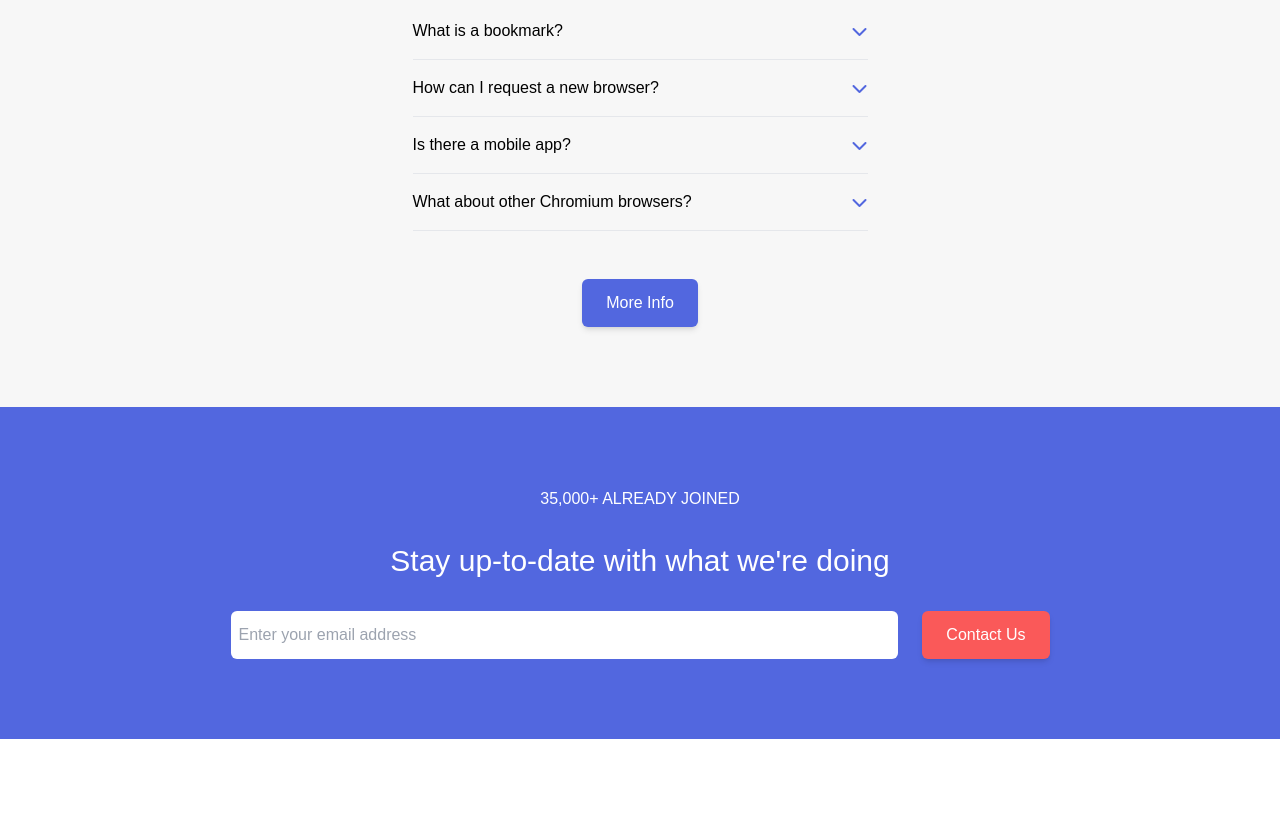
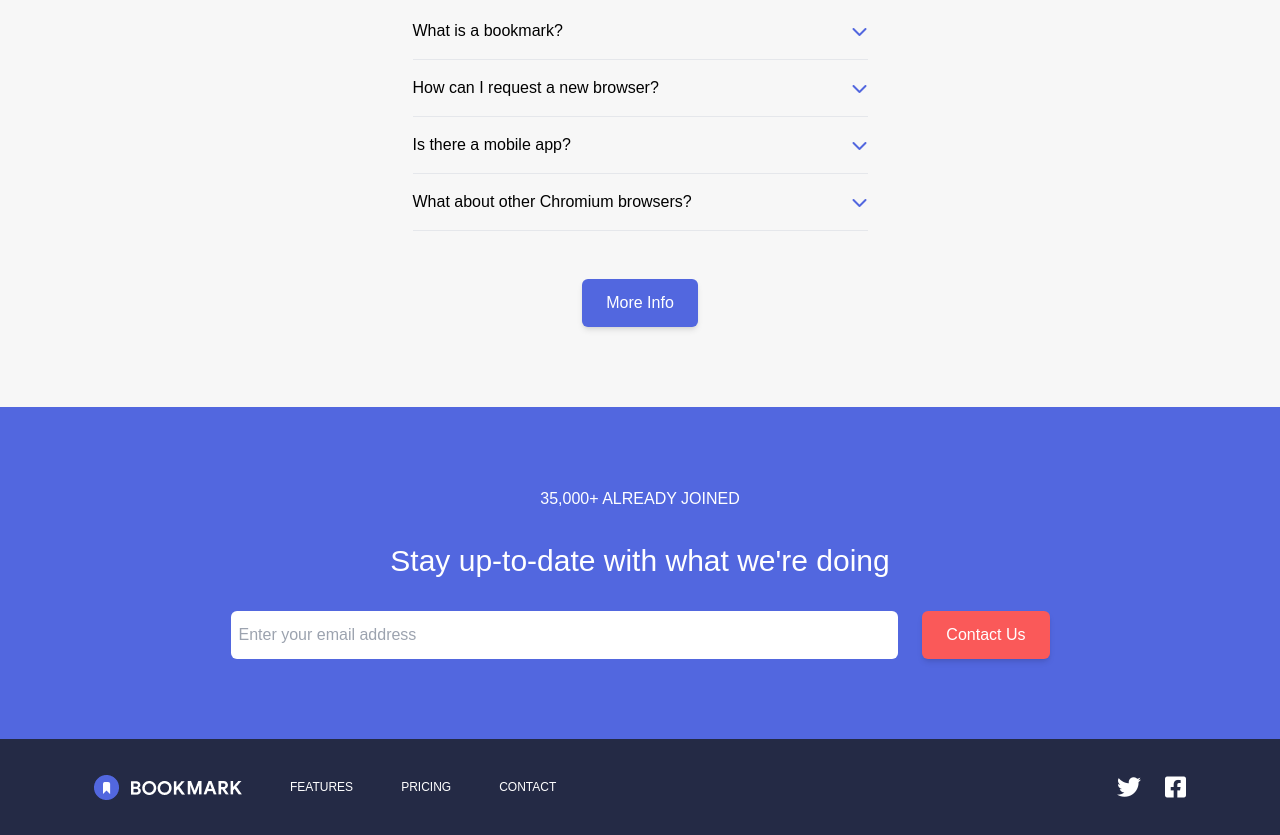
Before and after one commit to Pmahindra93/Tailwind-Project, a website: page public/index.html in a window 1280 px wide. Shown: the part 3935-4770 px from the top of the page. Before the commit the page ends 4674 px from the top, so only its background shows below. Drawn offline with Linux system fonts and the light colour scheme.

Commit message:
footer added

```diff
--- a/public/index.html
+++ b/public/index.html
@@ -254,6 +254,27 @@
       </div>
     </section>
 
+    <!-- Footer Section -->
+   <footer class="bg-bookmark-blue py-8">
+     <div class="container flex flex-col md:flex-row items-center">
+      <div class="flex flex-1 flex-wrap items-center justify-center md:justify-start gap-12">
+        <img src="./imgs/logo-bookmark-white.png" alt="">
+        <ul class="flex text-white uppercase gap-12 text-xs">
+          <li><a href="#" class="cursor-pointer">Features</a></li>
+          <li><a href="#" class="cursor-pointer">Pricing</a></li>
+          <li><a href="#" class="cursor-pointer">Contact</a></li>
+        </ul>
+      </div>
+      <div class="flex gap-10 mt-12 md:mt-0">
+        <ul class="flex gap-6">
+        <li><i class="text-white text-2xl fa-brands fa-twitter"></i></li>
+        <li><i class="text-white text-2xl fa-brands fa-facebook-square"></i></li>
+        </ul>
+      </div>
+     </div>
+   </footer>
+
+
   </body>
 
 </html>
```
Also changed, not shown: public/style.css.
